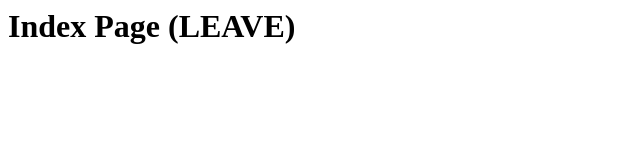
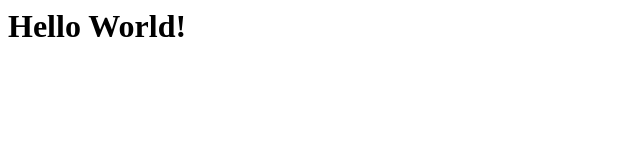
Before and after one commit to ggcatmeow0098/shaders, a plain HTML site: page index.html in a window 1280 px wide. Shown: the whole page, without its empty margins (0-640 px from the left). Drawn offline with Linux system fonts and the light colour scheme.

Commit message:
Update index.html

```diff
--- a/index.html
+++ b/index.html
@@ -1 +1 @@
-<h1>Index Page (LEAVE)</h1>
+<h1>Hello World!</h1>
```
